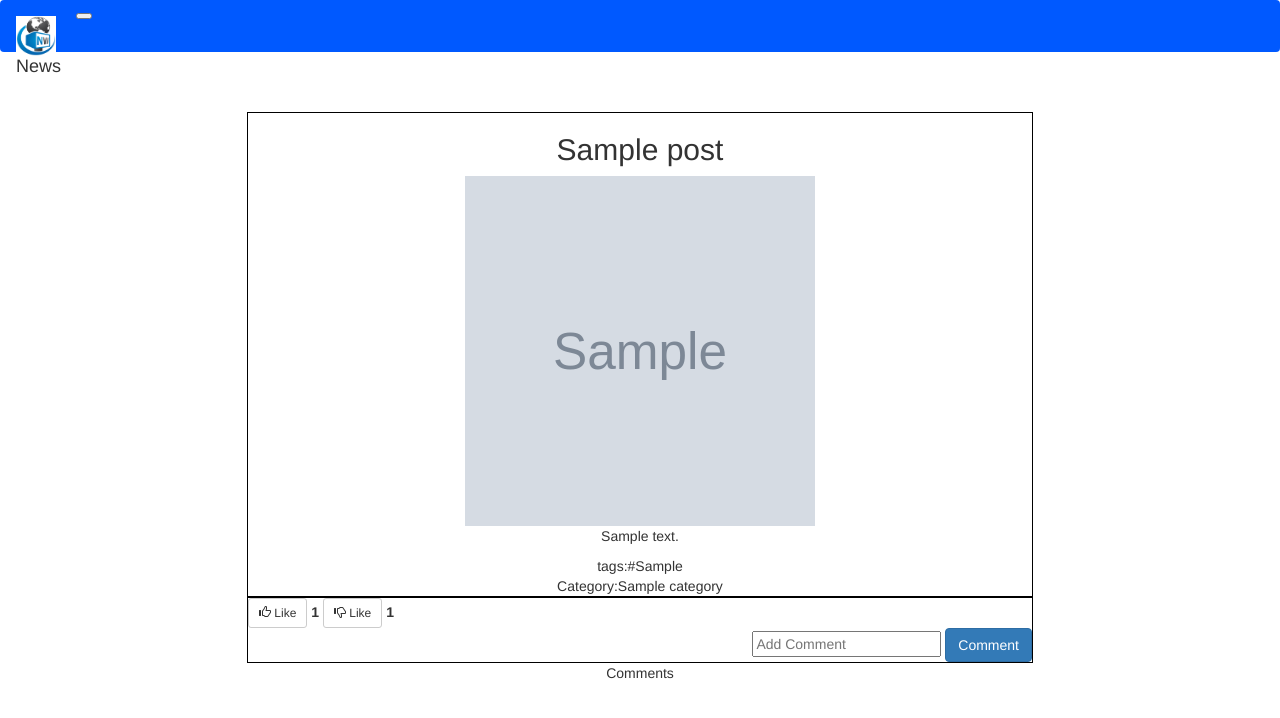
After one commit to AyaAhmed1/Project_Python, a Django app: page /socialapp/1/post_page/ in a window 1280 px wide. The commit adds this page. Shown: the top 718 px of the page. Run offline with Django 3.2, Linux system fonts and the light colour scheme; tables that the repository leaves empty hold one stand-in row (values such as "Sample post"); grey boxes marked "Sample" are stand-in pictures; some libraries are stand-ins or nearby versions.

Commit message:
last of category and posts part

```diff
--- a/socialmedia/socialapp/templates/pages/all_cat.html
+++ b/socialmedia/socialapp/templates/pages/all_cat.html
@@ -73,7 +73,7 @@
     {%  for posts in all_posts %}
   <div class="border text-center ">
   <h2> {{posts.title }} </h2>
-    <a href="udhuhswu"> <img width="300" height="200" src="{%static  posts.img %}" > </a>
+    <a href="/socialapp/{{posts.id}}/post_page"> <img width="300" height="200" src="{%static  posts.img %}" > </a>
     <br/>
     <p> {{posts.p_body}} </p>
     <span> tags:#{{posts.tag}} </span>
--- /dev/null
+++ b/socialmedia/socialapp/templates/pages/post_page.html
@@ -0,0 +1,81 @@
+<!doctype html>
+<html >
+  <head>
+
+    <meta name="viewport" content="width=device-width, initial-scale=1, shrink-to-fit=no">
+
+    <meta name="viewport" content="width=device-width, initial-scale=1">
+      <link rel="stylesheet" href="https://maxcdn.bootstrapcdn.com/bootstrap/3.3.7/css/bootstrap.min.css">
+
+
+    <style>
+      .border{
+      border:1px solid black;
+      width:60%
+    }
+    .bar{
+      background-color:#0059FF;
+      font-display: white;
+    }
+
+    </style>
+  </head>
+<body>
+  <nav class="navbar navbar-expand-md  bar">
+    {% load static %}
+  <div class="navbar-brand" >   <img src="{% static  'photos/6.jpg' %}" width="40" height="40"/><span> News </span> </div>
+  <button class="navbar-toggler" type="button" data-toggle="collapse" data-target="#navbarNav" >
+   <span class="navbar-toggler-icon"></span>
+  </nav>
+
+<br/>
+<br/>
+
+  <div align="center" class="row">
+    <div class="col-1"> </div>
+  {% load static %}
+    {%  for post in post_data %}
+    <div class="col-10">
+    <div class="border text-center">
+
+    <h2> {{post.title }} </h2>
+    <img width="350" height="350" src="{%static  post.img %}" >
+    <br/>
+    <p> {{post.p_body}} </p>
+    <span> tags:#{{post.tag}} </span>
+  <br/>
+  {%  for category in all_categories %}
+    {% if post.cat_name_id == category.id %}
+    <span> Category:{{category.category_name}} </span>
+    {% endif %}
+    {% endfor %}
+    <br/>
+
+    </div>
+    <div class="border text-left">
+      <button type="button" class="btn btn-default btn-sm">
+       <span class="glyphicon glyphicon-thumbs-up"></span> Like
+     </button>
+        <label>{{post.like}} </label>
+        <button type="button" class="btn btn-default btn-sm">
+         <span class="glyphicon glyphicon-thumbs-down"></span> Like
+       </button>
+      <label>{{post.dislike}} </label>
+      <div align="right">
+    <input type="text" placeholder="Add Comment"  id="comment_value">
+    <button type="button" class="btn btn-primary" id="add_comment">Comment</button>
+  </div>
+    </div>
+    <div >Comments </div>
+</div>
+ {% endfor %}
+
+
+
+
+
+
+    </body>
+    <script src="{% static 'jquery.min.js' %}"></script>
+    <script src="{% static 'bootstrap.bundle.min.js' %}"></script>
+  </html>
--- a/socialmedia/socialapp/urls.py
+++ b/socialmedia/socialapp/urls.py
@@ -5,4 +5,5 @@ from . import views
 urlpatterns = [
 	url(r'^allCategories/$', views.allCategories),
 	url(r'^(?P<cat_id>[0-9]+)/cat_posts/$', views.Category_posts),
+	url(r'^(?P<post_id>[0-9]+)/post_page/$', views.Post_Page),
 		]
--- a/socialmedia/socialapp/views.py
+++ b/socialmedia/socialapp/views.py
@@ -17,3 +17,9 @@ def Category_posts(request,cat_id):
     cat_name=Category.objects.get(id=cat_id)
     context={"all_category_posts" :all_Category_posts,"cat_name": cat_name}
     return render (request,"pages/cat_posts.html",context)
+
+def Post_Page(request,post_id):
+    post=Posts.objects.filter(id=post_id)
+    all_categories =Category.objects.all()
+    context={"post_data" : post, "all_categories" :all_categories}
+    return render (request,"pages/post_page.html",context)
```
Also changed, not shown: socialmedia/socialapp/templates/pages/cat_posts.html (+27 -8 lines), 2 other files.
